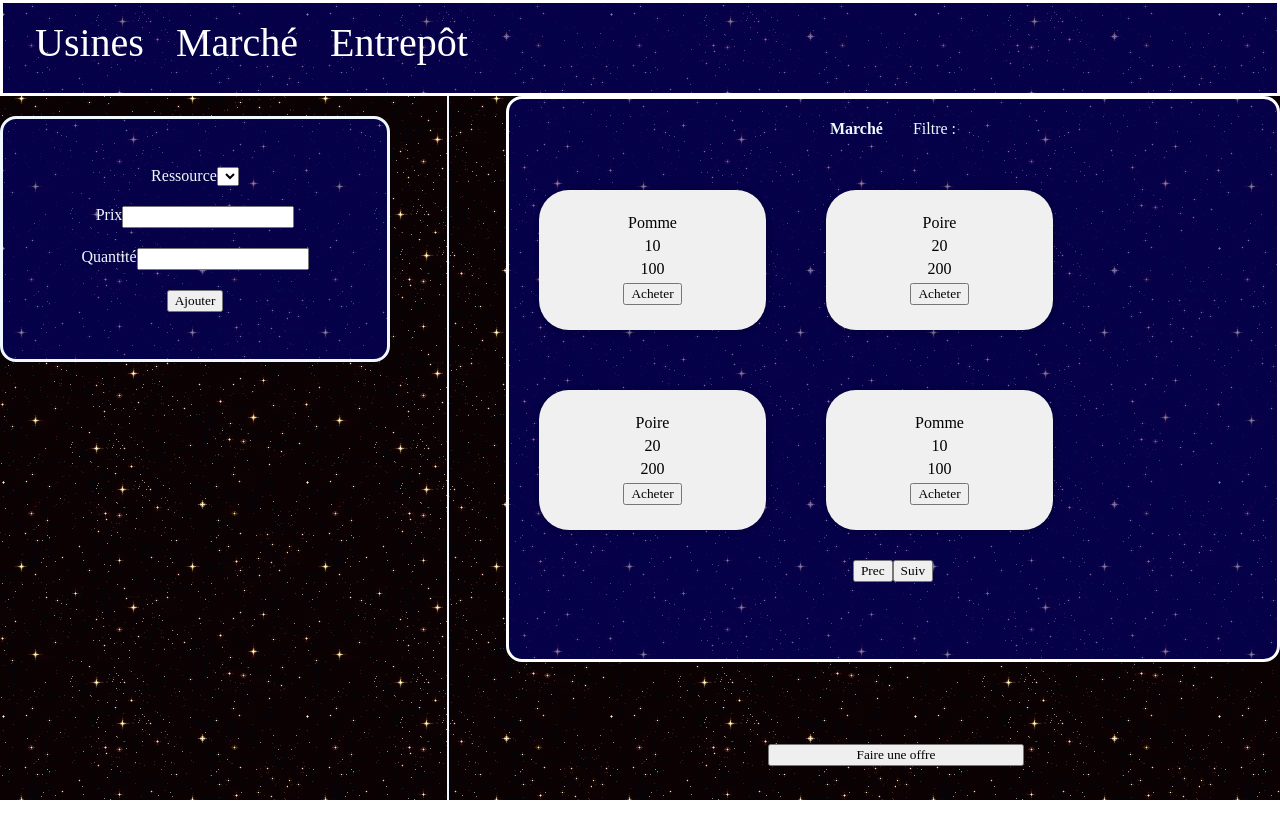
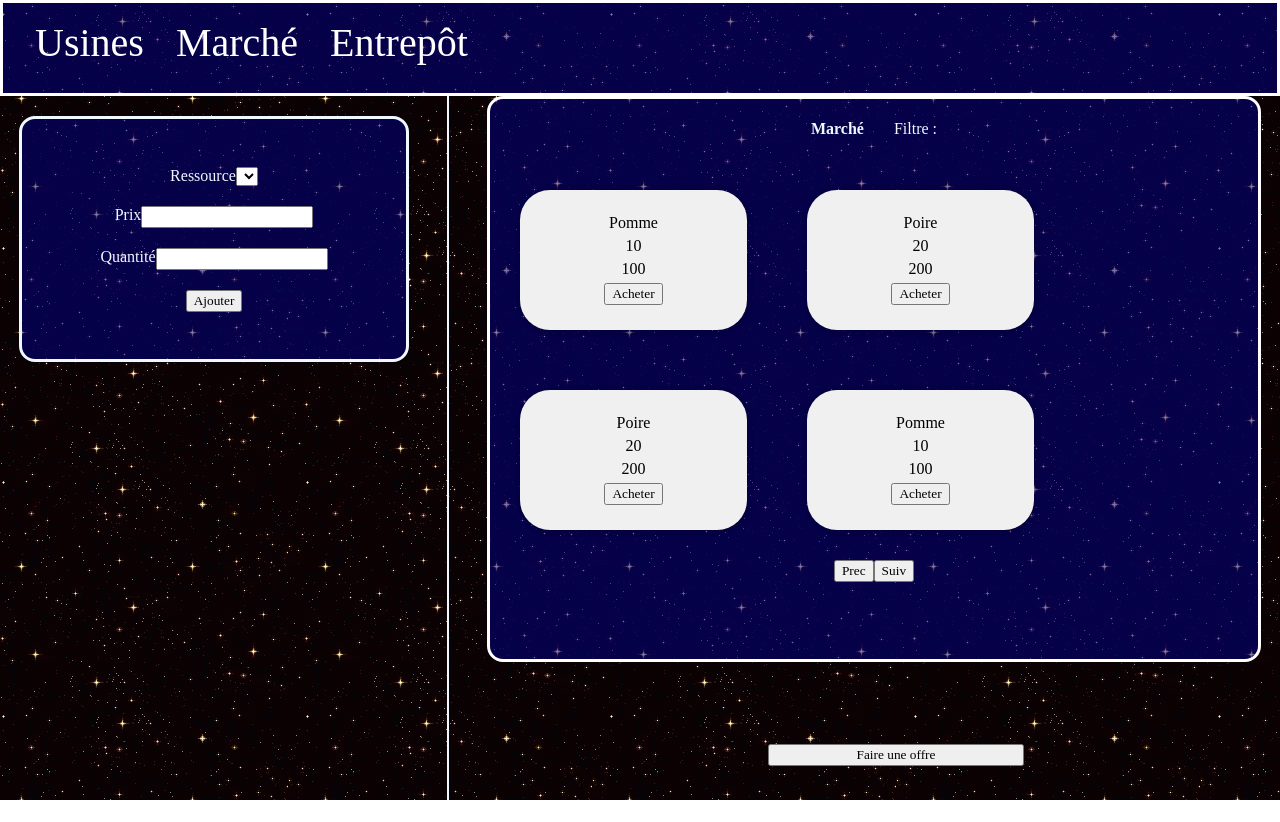
Before and after one commit to MohamedNiaissa/Idle-game, a Vue app: page /market in a window 1280 px wide. Built offline with nearby package versions, Linux system fonts and the light colour scheme; a web font is replaced by a local one.

Commit message:
add little bit of style

```diff
--- a/src/views/MarketView.vue
+++ b/src/views/MarketView.vue
@@ -219,7 +219,7 @@ export default {
     }
     .market {
         display: flex;
-        justify-content: space-between;
+        justify-content: space-around;
         color: black;
     }
     .form {
```
